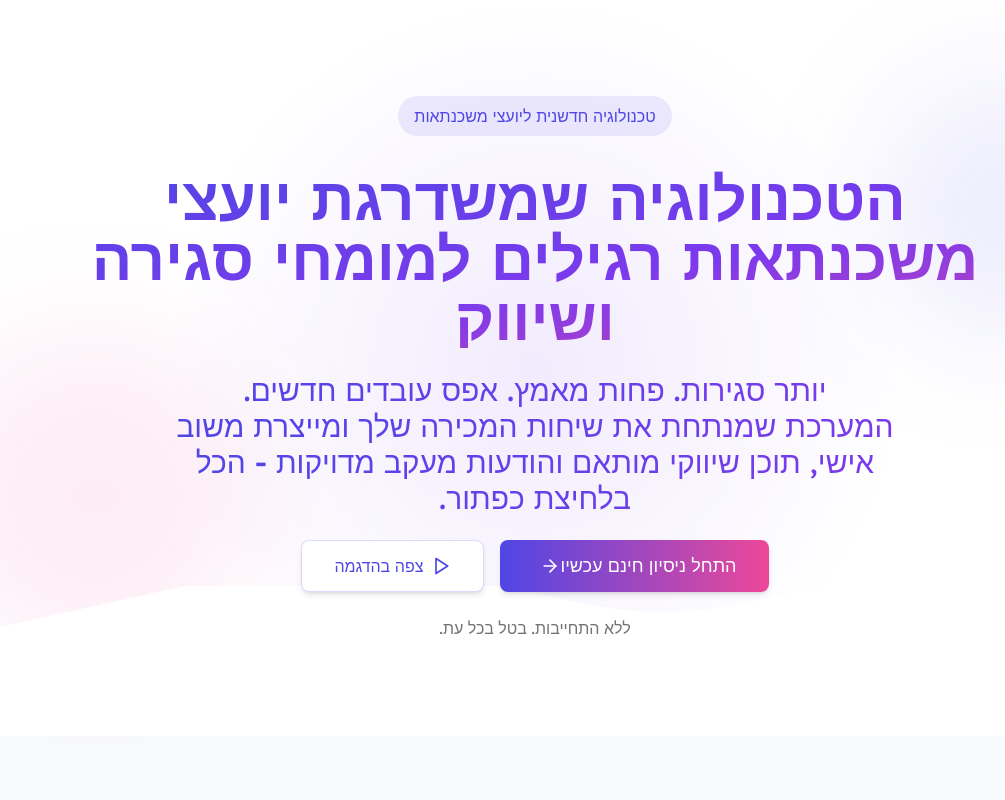
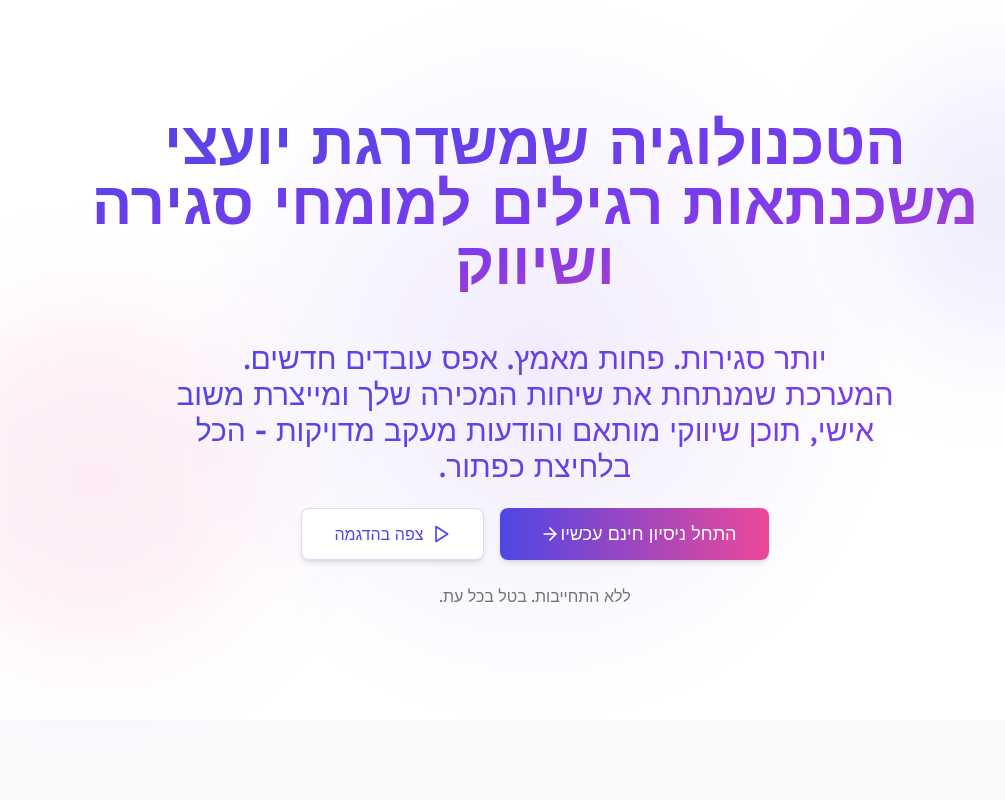
Before and after one commit to thepinkshark1/mortgage-ai-insights-generator, a React (Vite) app: page / in a window 1280 px wide. Shown: the top 800 px of the page, without its empty margins (105-1110 px from the left). Built offline with nearby package versions, Linux system fonts and the light colour scheme.

Commit message:
Remove top section text
Remove the text "טכנולוגיה חדשנית ליועצי משכנתאות" from the hero section.

```diff
--- a/src/pages/Index.tsx
+++ b/src/pages/Index.tsx
@@ -1,4 +1,3 @@
-
 import { useState } from "react";
 import { Play, CheckCircle2, ArrowRight, Mic, MessageSquare, FileText, Clock, Zap } from "lucide-react";
 import {
@@ -17,10 +16,6 @@ export default function Index() {
       <section className="hero-gradient min-h-[90vh] flex items-center relative">
         <div className="max-w-7xl mx-auto text-center px-4 py-24 relative z-10">
           <div className="flex flex-col items-center space-y-6">
-            <div className="inline-block bg-gradient-start/10 px-4 py-2 rounded-full mb-2">
-              <span className="text-gradient-start font-medium">טכנולוגיה חדשנית ליועצי משכנתאות</span>
-            </div>
-
             <h1 className="text-4xl md:text-6xl font-bold gradient-text-vibrant mb-6 leading-tight max-w-5xl">
               הטכנולוגיה שמשדרגת יועצי משכנתאות רגילים למומחי סגירה ושיווק
             </h1>
@@ -55,8 +50,6 @@ export default function Index() {
         <div className="absolute top-20 right-10 w-64 h-64 bg-gradient-start/10 rounded-full filter blur-3xl"></div>
         <div className="absolute bottom-20 left-10 w-80 h-80 bg-gradient-end/10 rounded-full filter blur-3xl"></div>
       </section>
-
-      <div className="wave-divider"></div>
 
       {/* Features Section */}
       <section className="py-24 bg-light-gray">
```
